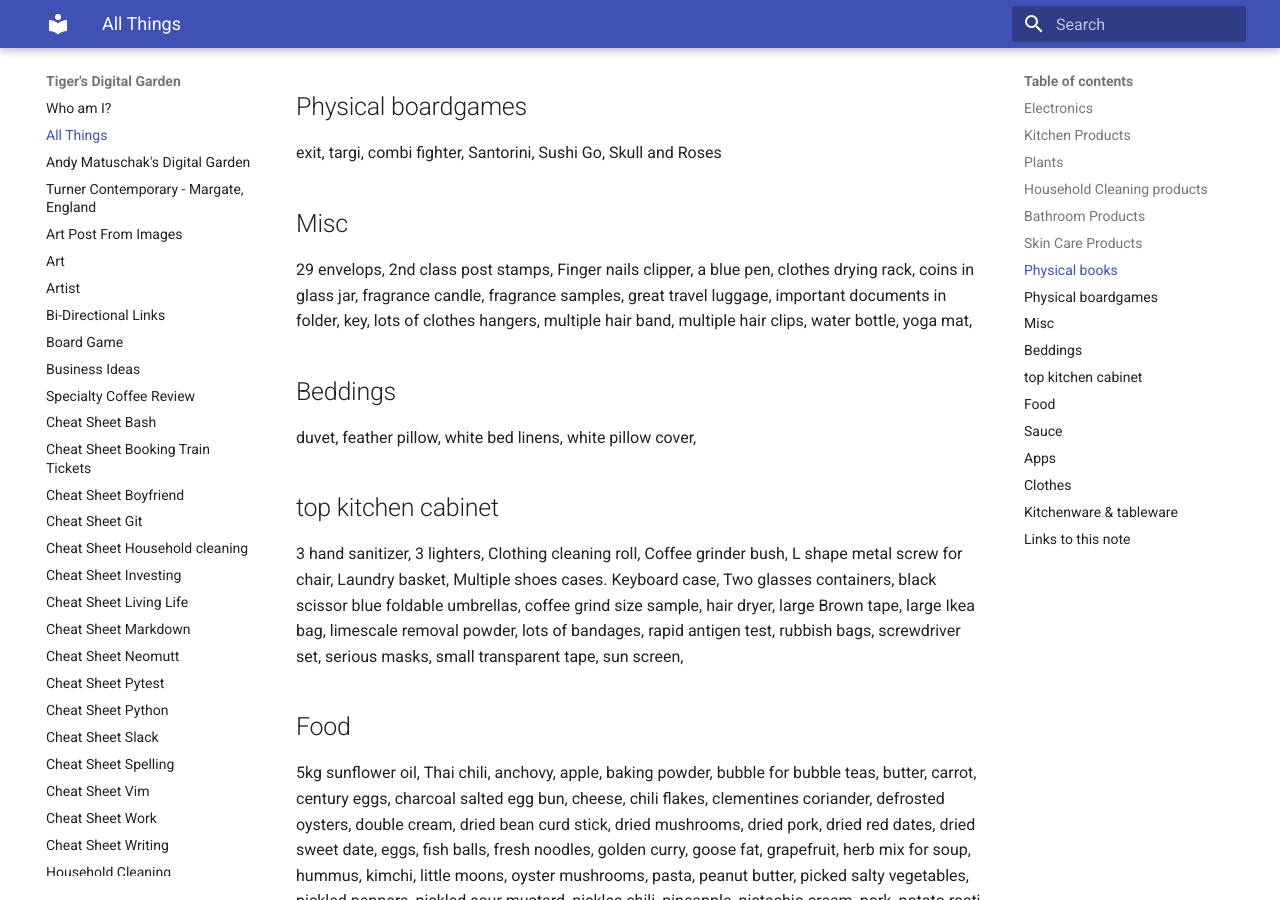
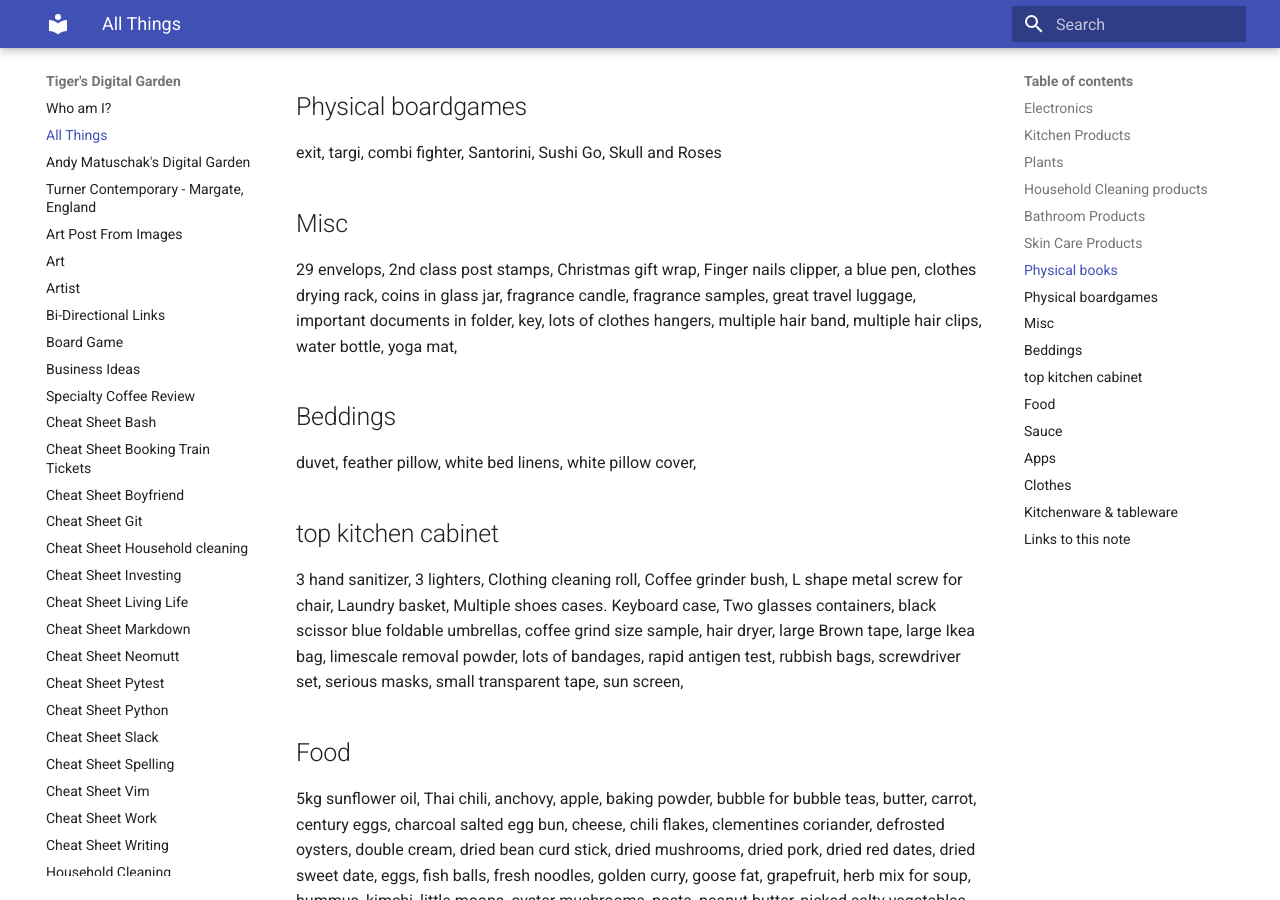
Before and after one commit to ynotstartups/notes, an MkDocs documentation site: the page built from notes/all-things.md, in a window 1280 px wide and 900 px high, scrolled down 1239 px. Built offline with MkDocs 1.6.1 and Material for MkDocs 9.7.7, drawn with Linux system fonts in a browser that asks for light colours.

Commit message:
add gift wrap

```diff
--- a/notes/all-things.md
+++ b/notes/all-things.md
@@ -141,6 +141,7 @@ Skull and Roses
 
 29 envelops,
 2nd class post stamps,
+Christmas gift wrap,
 Finger nails clipper,
 a blue pen,
 clothes drying rack,
```
